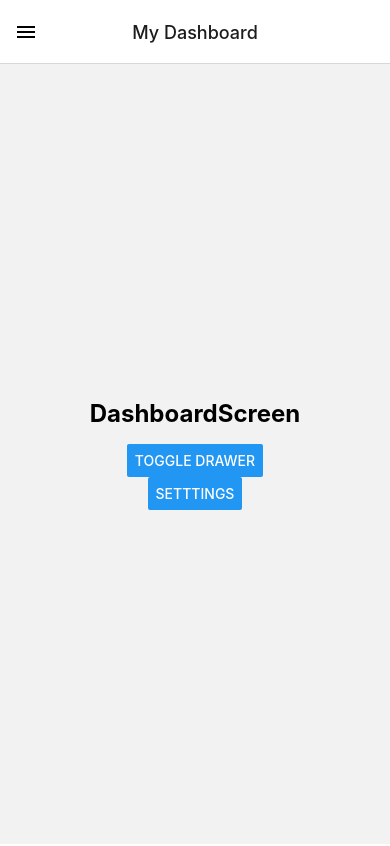
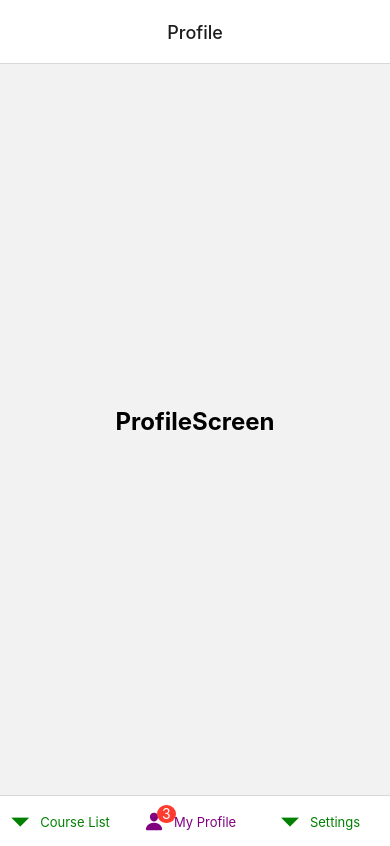
Before and after one commit to jigneshgit935/Learn-React-Native, a React Native app: screen /Profile in a window 390 px wide. Before the commit this address had no page. Built offline with nearby package versions, Linux system fonts and the light colour scheme.

Commit message:
tab navigation

```diff
--- a/App.js
+++ b/App.js
@@ -1,38 +1,45 @@
-import 'react-native-gesture-handler';
 import { NavigationContainer } from '@react-navigation/native';
-import { createDrawerNavigator } from '@react-navigation/drawer';
-import DashboardScreen from './Screens/DashboardScreen';
+import { createBottomTabNavigator } from '@react-navigation/bottom-tabs';
+import CourseListScreen from './Screens/CourseListScreen';
+import ProfileScreen from './Screens/ProfileScreen';
 import SettingsScreen from './Screens/SettingsScreen';
-
-const Drawer = createDrawerNavigator();
+import Ionicons from '@expo/vector-icons/Ionicons';
+const Tab = createBottomTabNavigator();
 
 export default function App() {
   return (
     <NavigationContainer>
-      <Drawer.Navigator>
-        <Drawer.Screen
-          name="Dashboard"
-          component={DashboardScreen}
+      <Tab.Navigator
+        screenOptions={{
+          tabBarLabelPosition: 'beside-icon',
+          tabBarShowLabel: true,
+          tabBarActiveTintColor: 'purple',
+          tabBarInactiveTintColor: 'green',
+        }}
+      >
+        <Tab.Screen
+          name="Course List"
+          component={CourseListScreen}
+          options={{ headerTitleAlign: 'center' }}
+        />
+        <Tab.Screen
+          name="Profile"
+          component={ProfileScreen}
           options={{
             headerTitleAlign: 'center',
-            title: 'My Dashboard',
-            drawerLabel: 'Dashboard label',
-            drawerActiveTintColor: '#333',
-            drawerActiveBackgroundColor: 'lightblue',
-            drawerContentStyle: {
-              backgroundColor: '#c6cbef',
-            },
+            tabBarLabel: 'My Profile',
+            tabBarBadge: 3,
+            tabBarIcon: ({ color }) => (
+              <Ionicons name="person" size={20} color={color} />
+            ),
           }}
         />
-        <Drawer.Screen
-          name="Setttings"
+        <Tab.Screen
+          name="Settings"
           component={SettingsScreen}
-          options={{
-            headerTitleAlign: 'center',
-            title: 'My Settings',
-          }}
+          options={{ headerTitleAlign: 'center' }}
         />
-      </Drawer.Navigator>
+      </Tab.Navigator>
     </NavigationContainer>
   );
 }
--- /dev/null
+++ b/Screens/CourseListScreen.js
@@ -0,0 +1,25 @@
+import { Button, StyleSheet, Text, View } from 'react-native';
+import React from 'react';
+
+const CourseListScreen = ({ navigation }) => {
+  return (
+    <View style={styles.container}>
+      <Text style={styles.text}>CourseListScreen</Text>
+    </View>
+  );
+};
+
+export default CourseListScreen;
+
+const styles = StyleSheet.create({
+  container: {
+    flex: 1,
+    alignItems: 'center',
+    justifyContent: 'center',
+  },
+  text: {
+    fontSize: 24,
+    fontWeight: 'bold',
+    marginBottom: 16,
+  },
+});
--- /dev/null
+++ b/Screens/ProfileScreen.js
@@ -0,0 +1,25 @@
+import { Button, StyleSheet, Text, View } from 'react-native';
+import React from 'react';
+
+const ProfileScreen = ({ navigation }) => {
+  return (
+    <View style={styles.container}>
+      <Text style={styles.text}>ProfileScreen</Text>
+    </View>
+  );
+};
+
+export default ProfileScreen;
+
+const styles = StyleSheet.create({
+  container: {
+    flex: 1,
+    alignItems: 'center',
+    justifyContent: 'center',
+  },
+  text: {
+    fontSize: 24,
+    fontWeight: 'bold',
+    marginBottom: 16,
+  },
+});
```
Also changed, not shown: AppDrawer.js (added, +38 -0 lines), package.json (+4 -3 lines), 1 other file (tests, documents, lock files or other folders).
